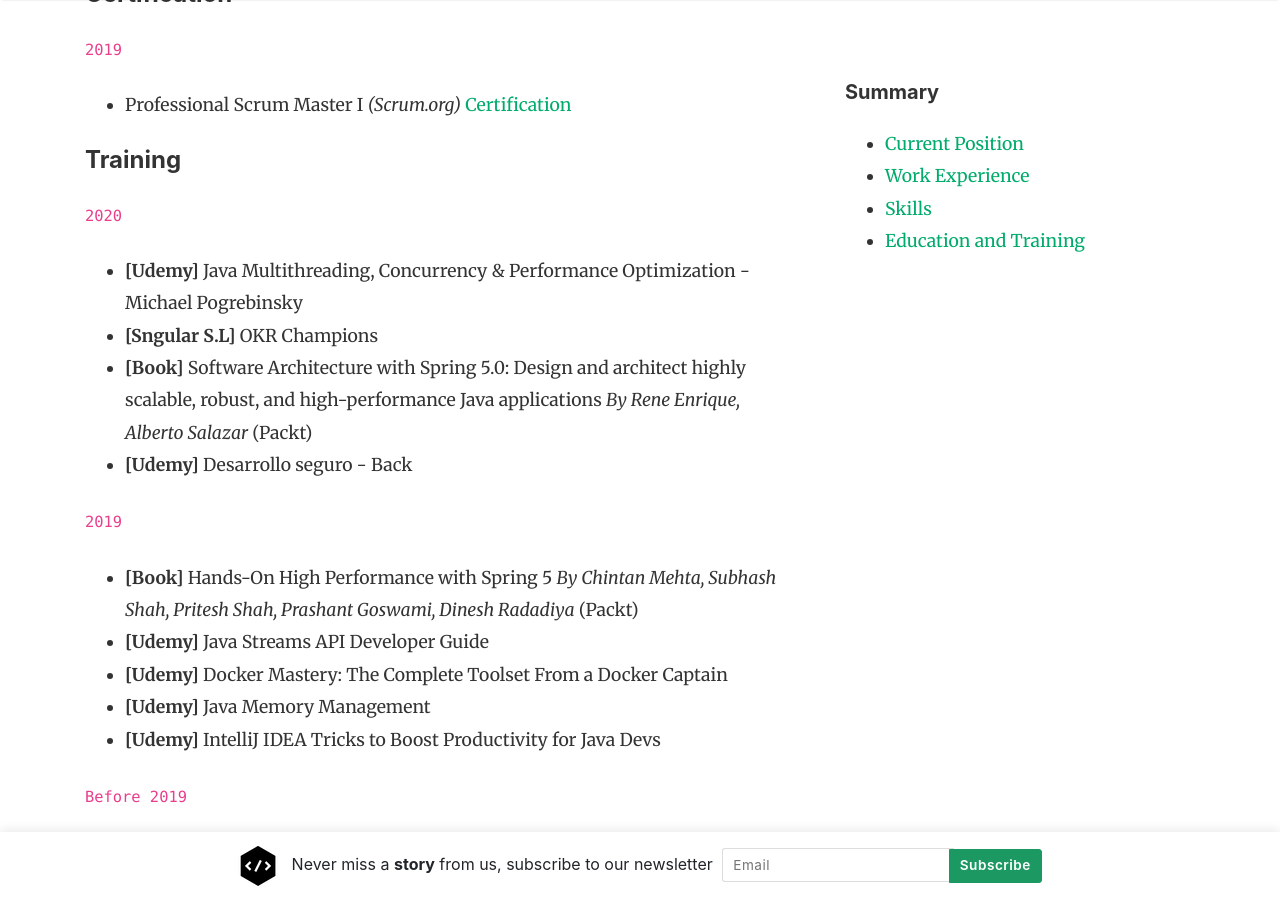
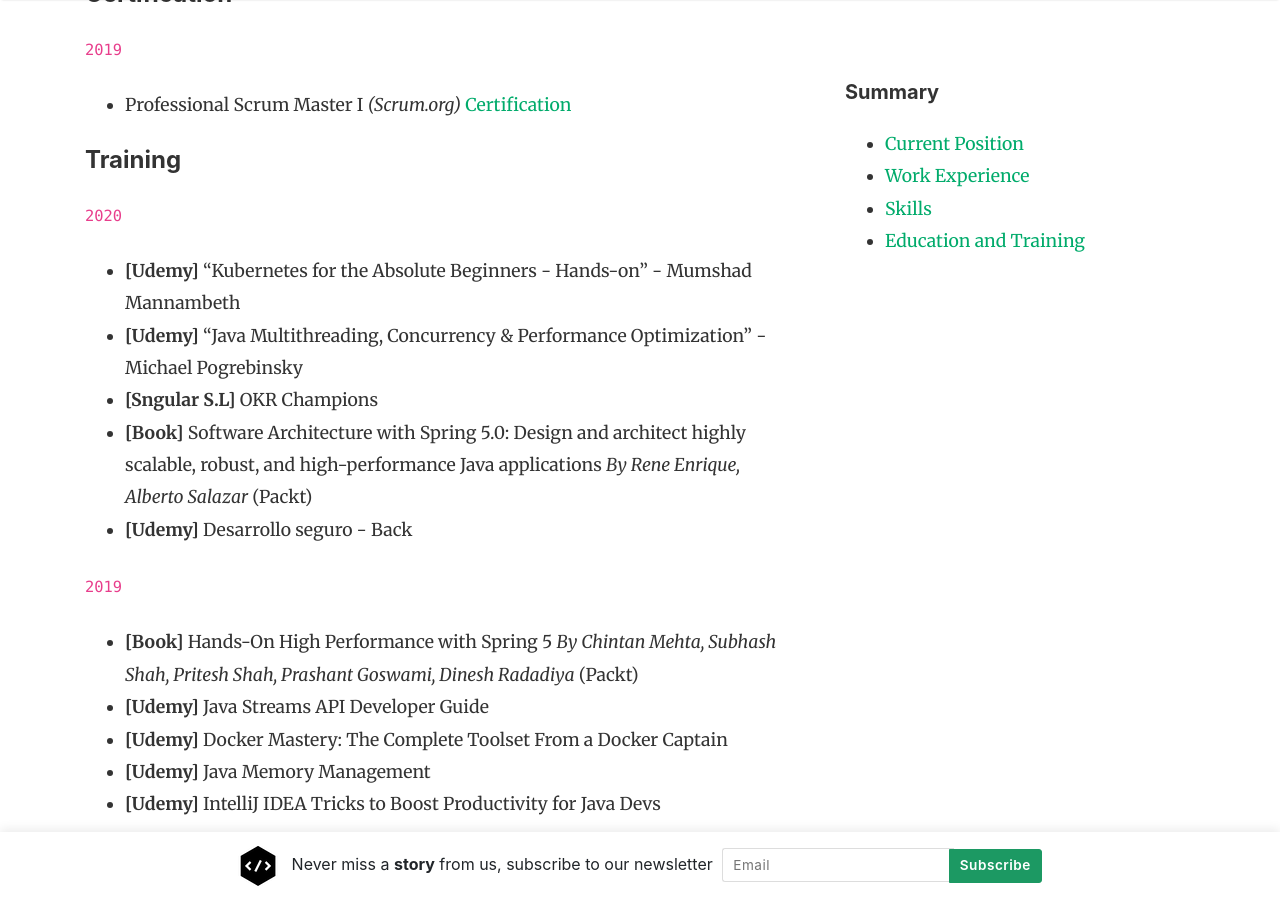
Before and after one commit to frandorado/frandorado.github.io, a Jekyll site: the page built from _pages/cv-education-training.md, in a window 1280 px wide and 900 px high, scrolled down 685 px. Built offline with Jekyll 4.4.1, drawn with Linux system fonts in a browser that asks for light colours; nearby versions of some CDN libraries.

Commit message:
Add kubernetes

```diff
--- a/_pages/cv-education-training.md
+++ b/_pages/cv-education-training.md
@@ -24,7 +24,8 @@
 #### Training
 
 `2020`
-* **[Udemy]** Java Multithreading, Concurrency & Performance Optimization - Michael Pogrebinsky
+* **[Udemy]** "Kubernetes for the Absolute Beginners - Hands-on" - Mumshad Mannambeth
+* **[Udemy]** "Java Multithreading, Concurrency & Performance Optimization" - Michael Pogrebinsky
 * **[Sngular S.L]** OKR Champions
 * **[Book]** Software Architecture with Spring 5.0: Design and architect highly scalable, robust, and high-performance Java applications *By Rene Enrique, Alberto Salazar* (Packt)
 * **[Udemy]** Desarrollo seguro - Back
```
Also changed, not shown: _pages/cv-skills.md (+1 -1 lines).
